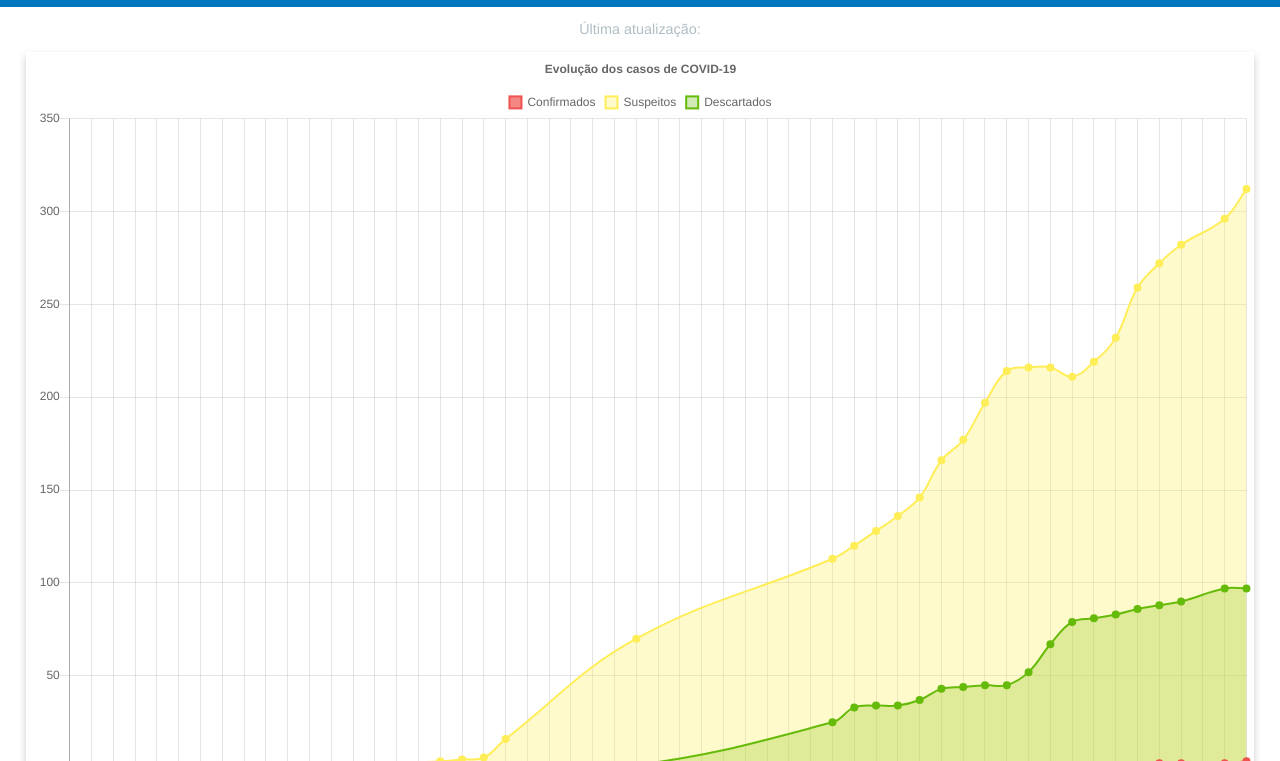
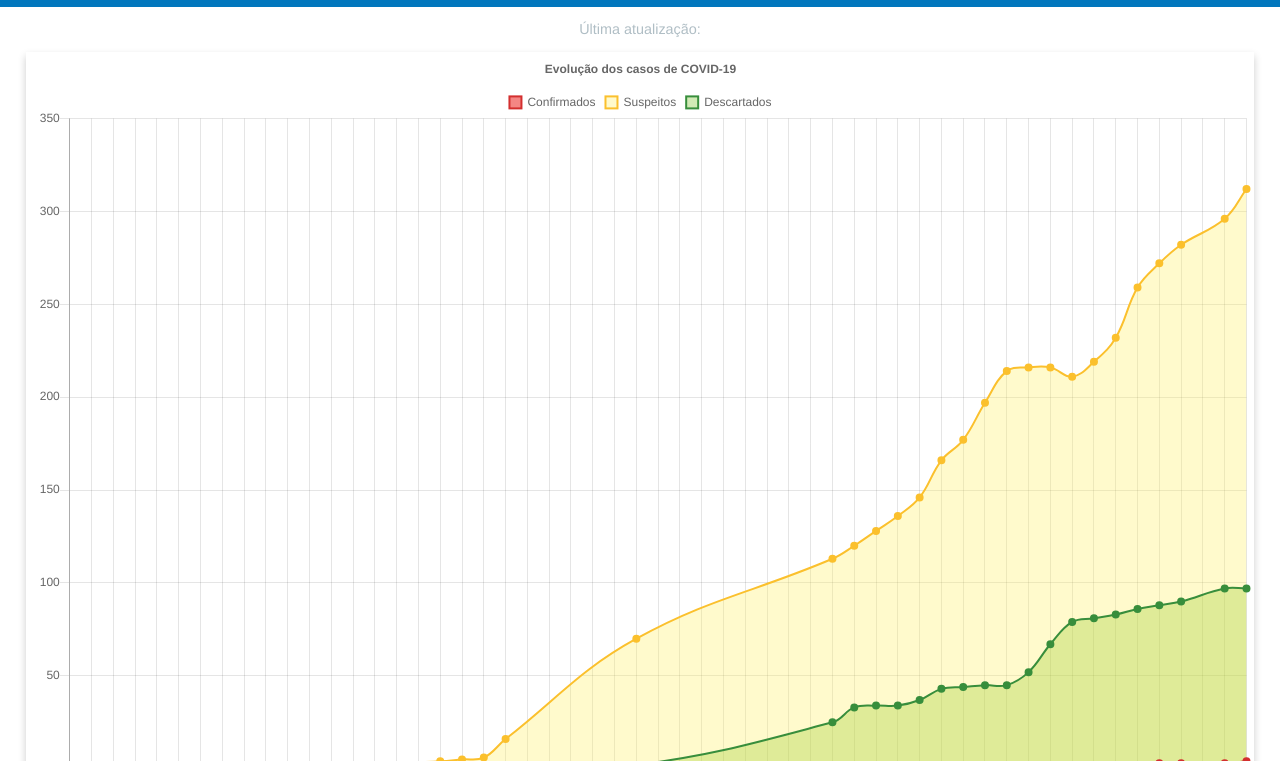
Before and after one commit to eddloschi/covid19-barbacena, a website built with webpack: page src/index.html in a window 1280 px wide. Shown: the part 39-800 px from the top of the page. Built offline with nearby package versions, Linux system fonts and the light colour scheme; files whose address does not match are found by name.

Commit message:
Updated colors

```diff
--- a/src/css/main.css
+++ b/src/css/main.css
@@ -22,7 +22,7 @@ h1 {
 }
 
 .disclaimer {
-  background-color: #ef5350;
+  background-color: #f44336;
   color: #fff;
   font-size: 1.5rem;
   padding: 50px;
--- a/src/js/charts.js
+++ b/src/js/charts.js
@@ -82,25 +82,25 @@ const cumulativeChart = new Chart("cumulative", {
         label: "Confirmados",
         data: confirmed,
         backgroundColor: "rgba(239, 83, 80, 0.7)",
-        borderColor: "rgb(239, 83, 80)",
+        borderColor: "rgb(211, 47, 47)",
         borderWidth: 2,
-        pointBackgroundColor: "rgb(239, 83, 80)",
+        pointBackgroundColor: "rgb(211, 47, 47)",
       },
       {
         label: "Suspeitos",
         data: suspects,
         backgroundColor: "rgba(255, 238, 88, 0.3)",
-        borderColor: "rgb(255, 238, 88)",
+        borderColor: "rgb(251, 192, 45)",
         borderWidth: 2,
-        pointBackgroundColor: "rgb(255, 238, 88)",
+        pointBackgroundColor: "rgb(251, 192, 45)",
       },
       {
         label: "Descartados",
         data: discarded,
         backgroundColor: "rgba(102, 187, 10, 0.3)",
-        borderColor: "rgb(102, 187, 10)",
+        borderColor: "rgb(56, 142, 60)",
         borderWidth: 2,
-        pointBackgroundColor: "rgb(102, 187, 10)",
+        pointBackgroundColor: "rgb(56, 142, 60)",
       }
     ]
   },
@@ -138,7 +138,7 @@ const confirmedByDayChart = new Chart("confirmed-by-day", {
     datasets: [{
       label: "Confirmados por dia",
       data: confirmedByDayData,
-      backgroundColor: "rgb(239, 83, 80)"
+      backgroundColor: "rgb(211, 47, 47)"
     }]
   },
   options: confirmedByDayOptions()
@@ -151,7 +151,7 @@ const suspectsByDayChart = new Chart("suspects-by-day", {
     datasets: [{
       label: "Suspeitos por dia",
       data: suspectsByDayData,
-      backgroundColor: "rgb(255, 245, 157)"
+      backgroundColor: "rgb(251, 192, 45)"
     }]
   },
   options: byDayOptions()
@@ -164,7 +164,7 @@ const discardedByDayChart = new Chart("discarded-by-day", {
     datasets: [{
       label: "Descartados por dia",
       data: discardedByDayData,
-      backgroundColor: "rgb(165, 214, 167)"
+      backgroundColor: "rgb(56, 142, 60)"
     }]
   },
   options: byDayOptions()
```
